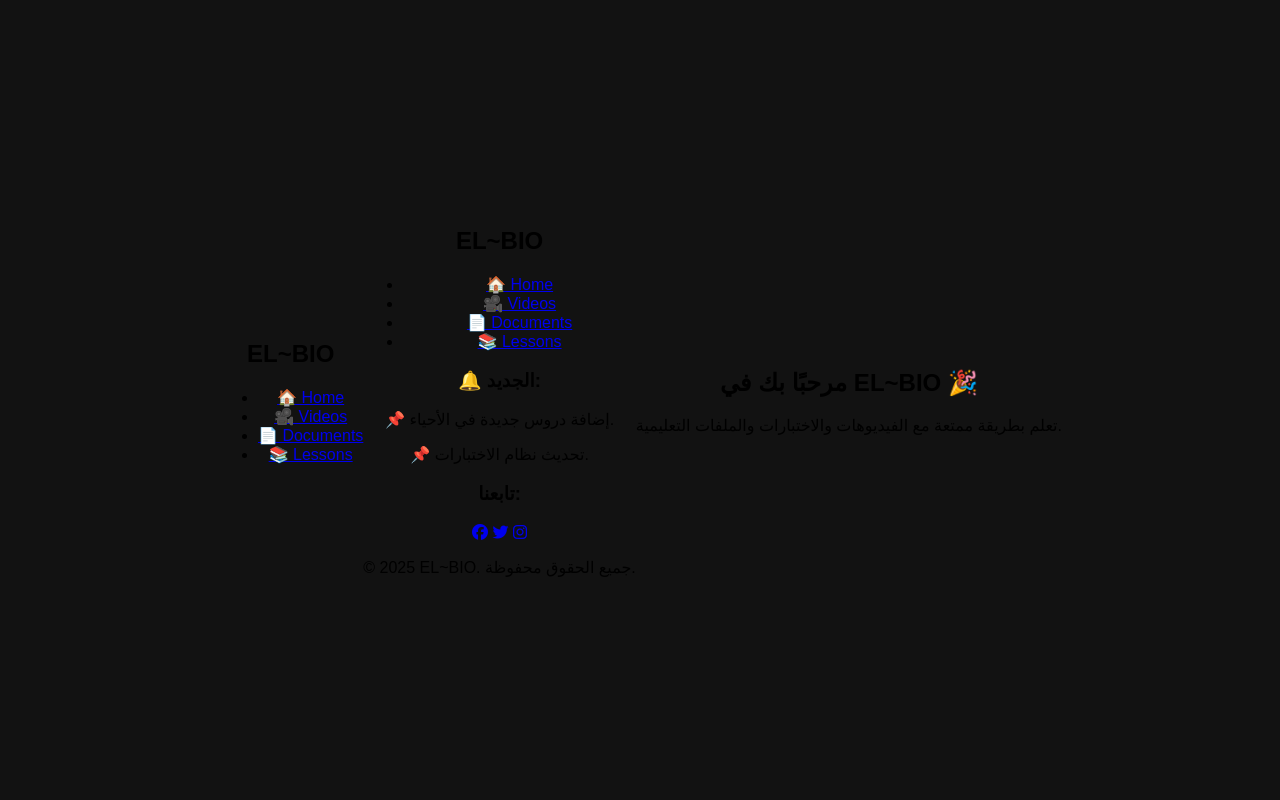
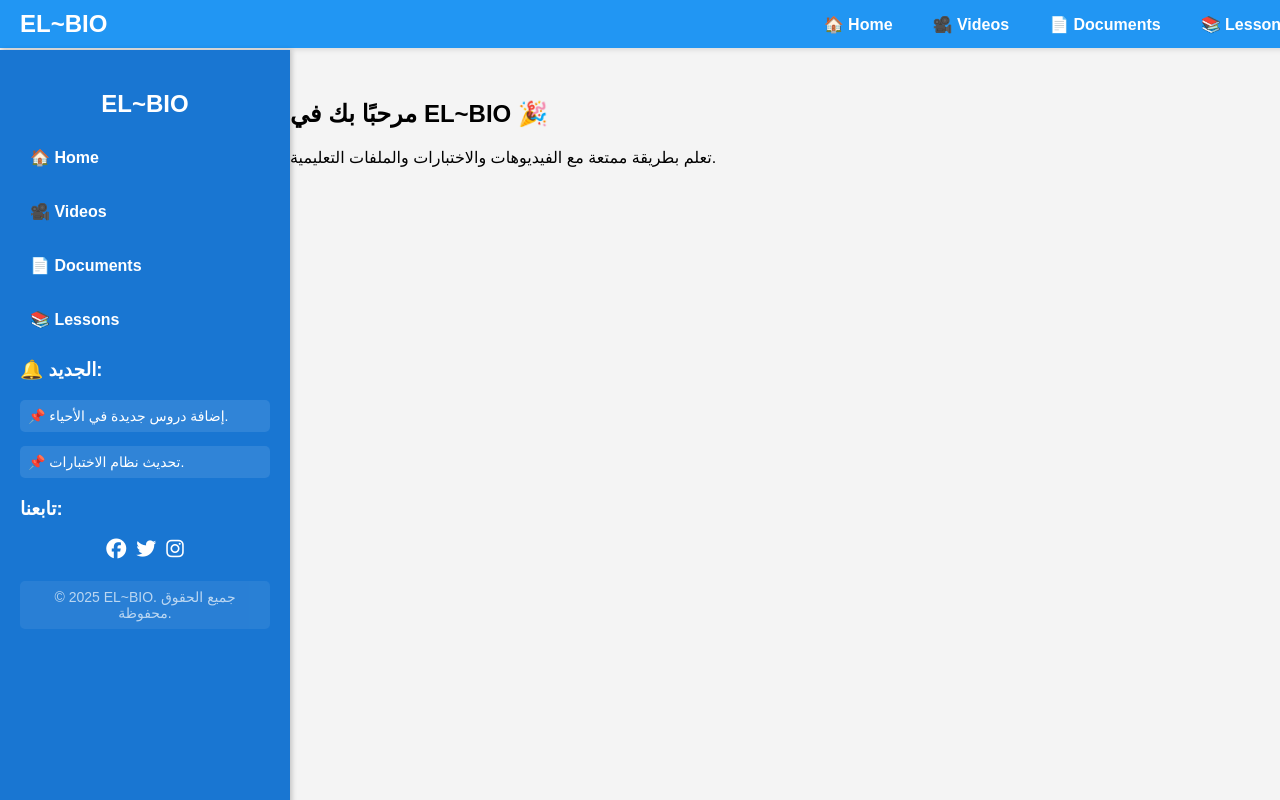
Before and after one commit to ELBIO1/EL-BIO, a plain HTML site: page dashboard.html in a window 1280 px wide. Drawn offline with Linux system fonts and the light colour scheme.

Commit message:
Update styless.css

```diff
--- a/styless.css
+++ b/styless.css
@@ -1,60 +1,139 @@
+/* ✅ تنسيق عام للصفحة */
 body {
+    font-family: Arial, sans-serif;
     margin: 0;
     padding: 0;
+    display: flex;
     height: 100vh;
-    display: flex;
-    align-items: center;
-    justify-content: center;
-    background: #121212;
-    text-align: center;
-    font-family: Arial, sans-serif;
-    position: relative;
+    background: #f4f4f4;
 }
 
-.container {
-    background: rgba(255, 255, 255, 0.9);
-    padding: 30px;
-    border-radius: 10px;
-    box-shadow: 0 0 10px rgba(0, 0, 0, 0.1);
-    text-align: center;
-    width: 400px;
+/* ✅ الشريط العلوي (Navbar) */
+.navbar {
+    position: fixed;
+    top: 0;
+    width: 100%;
+    background: #2196f3;
+    color: white;
+    display: flex;
+    justify-content: space-between;
+    align-items: center;
+    padding: 10px 20px;
+    box-shadow: 0px 2px 5px rgba(0, 0, 0, 0.1);
 }
 
-.icons {
+.navbar h1 {
+    margin: 0;
+    font-size: 24px;
+}
+
+.nav-links {
+    list-style: none;
     display: flex;
-    justify-content: center;
     gap: 20px;
+    margin: 0;
+    padding: 0;
+}
+
+.nav-links li {
+    display: inline;
+}
+
+.nav-links a {
+    text-decoration: none;
+    color: white;
+    font-weight: bold;
+    padding: 10px;
+}
+
+.nav-links a:hover {
+    background: rgba(255, 255, 255, 0.2);
+    border-radius: 5px;
+}
+
+/* ✅ الشريط الجانبي (Sidebar) */
+.sidebar {
+    width: 250px;
+    background: #1976d2;
+    color: white;
+    height: 100vh;
+    padding: 20px;
+    position: fixed;
+    top: 50px;
+    left: 0;
+    overflow-y: auto;
+    box-shadow: 2px 0px 5px rgba(0, 0, 0, 0.2);
+}
+
+.sidebar h2 {
+    text-align: center;
+    margin-bottom: 20px;
+}
+
+.sidebar ul {
+    list-style: none;
+    padding: 0;
+}
+
+.sidebar ul li {
+    margin: 15px 0;
+}
+
+.sidebar ul a {
+    text-decoration: none;
+    color: white;
+    display: block;
+    padding: 10px;
+    font-weight: bold;
+}
+
+.sidebar ul a:hover {
+    background: rgba(255, 255, 255, 0.2);
+    border-radius: 5px;
+}
+
+/* ✅ قسم "الجديد" */
+.sidebar h3 {
     margin-top: 20px;
 }
 
-.icon {
-    padding: 15px 20px;
-    border-radius: 10px;
-    text-decoration: none;
-    color: white;
-    font-size: 18px;
-    font-weight: bold;
+.sidebar p {
+    font-size: 14px;
+    background: rgba(255, 255, 255, 0.1);
+    padding: 8px;
+    border-radius: 5px;
 }
 
-.video { background: #ff5722; }
-.test { background: #4caf50; }
-.pdf { background: #2196f3; }
-
-.icon:hover {
-    opacity: 0.8;
+/* ✅ أيقونات مواقع التواصل الاجتماعي */
+.social-icons {
+    display: flex;
+    justify-content: center;
+    gap: 10px;
+    margin-top: 10px;
 }
 
-.background-elements img {
-    position: absolute;
-    width: 100px;
+.social-icons a {
+    color: white;
+    font-size: 20px;
+    text-decoration: none;
 }
 
-.dna { top: 10%; right: 10%; animation: float 3s infinite ease-in-out; }
-.skeleton { bottom: 5%; left: 5%; }
-.plants { bottom: 10%; right: 5%; }
+.social-icons a:hover {
+    color: #ffcc00;
+}
 
-@keyframes float {
-    0% { transform: translateY(0px); }
-    50% { transform: translateY(-10px); }
-    100% { transform: translateY(0px); }
+/* ✅ حقوق الملكية */
+.copyright {
+    font-size: 12px;
+    text-align: center;
+    margin-top: 20px;
+    opacity: 0.7;
 }
+
+/* ✅ المحتوى الرئيسي */
+.content {
+    margin-left: 270px;
+    margin-top: 60px;
+    padding: 20px;
+    width: calc(100% - 270px);
+}
```
